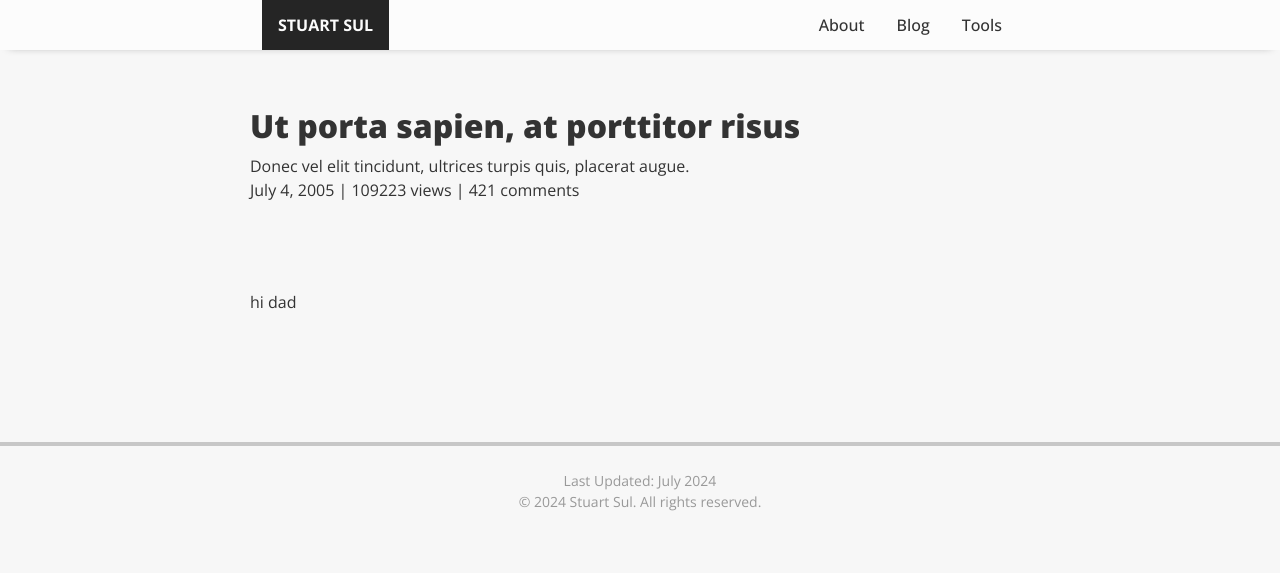
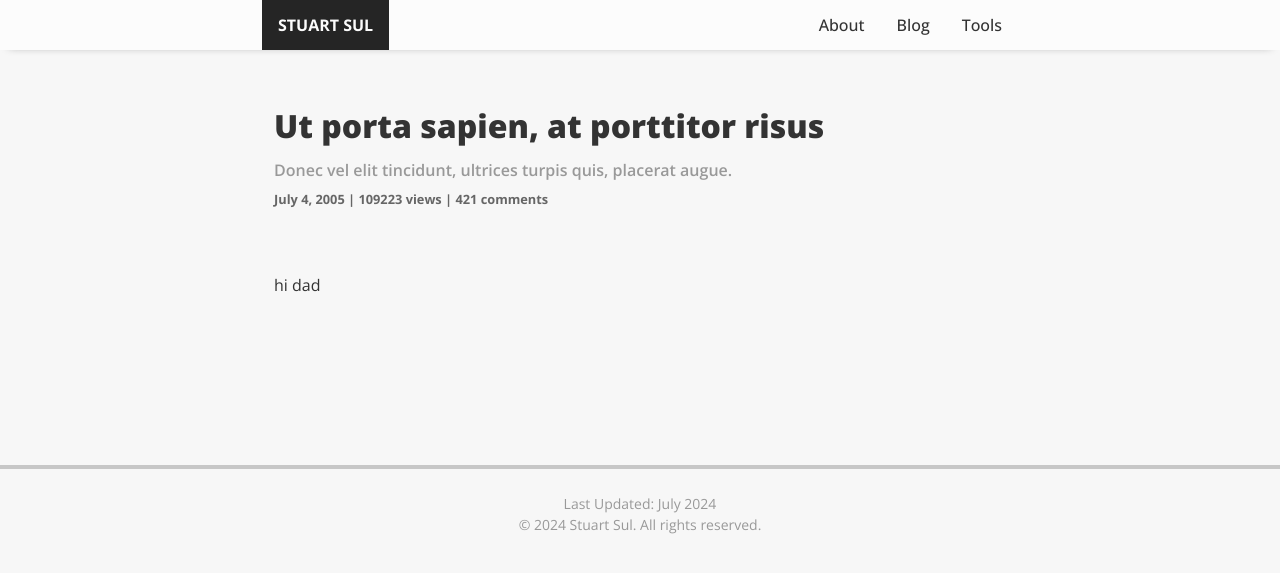
Before and after one commit to StuartSul/StuartSul.github.io_src, a Jekyll site: the page built from _blog/ut-porta-sapien-at-porttitor-risus.md, in a window 1280 px wide. Shown: the top 573 px of the page. Built offline with Jekyll 4.4.1, drawn with Linux system fonts in a browser that asks for light colours.

Commit message:
[feat] Fix blog post style

```diff
--- a/_sass/_blog.scss
+++ b/_sass/_blog.scss
@@ -35,6 +35,7 @@
 
         .title {
             margin: 0;
+            margin-bottom: 0.3rem;
             padding: 0;
             width: 100%;
             font-weight: 700;
@@ -64,7 +65,7 @@
 }
 
 .post {
-    padding: 3rem 0;
+    padding: 3rem 1.5rem 0 1.5rem;
     margin: 0;
 }
 
@@ -75,27 +76,46 @@
     justify-content: center;
 
     .title {
-        margin: 0.25rem 0;
+        margin: 0.25rem 0 0.5rem 0;
         padding: 0;
         font-weight: 800;
     }
 
     .summary {
         padding: 0;
-        margin: 0 0 0 0;
+        margin: 0 0 0.5rem 0;
+        font-weight: 600;
+        font-size: 1rem;
+        color: $font-secondary-color;
     }
 
     .metadata {
+        margin: 0;
         padding: 0;
-        margin: 0 0 0 0;
+        font-weight: 700;
+        font-size: 0.8rem;
+        color: $font-tertiary-color;
     }
 }
 
 .post.body {
-    margin-bottom: 4rem;
-    padding: 1.5rem 0;
+    margin-bottom: 8rem;
     display: flex;
     flex-direction: column;
     align-items: flex-start;
     justify-content: flex-start;
+
+    ul {
+        list-style-type: disc;
+        padding-left: 1.5rem;
+    }
+
+    ol {
+        list-style-type: decimal;
+        padding-left: 1.5rem;
+    }
+
+    li {
+        margin: 0.2rem 0;
+    }
 }
```
